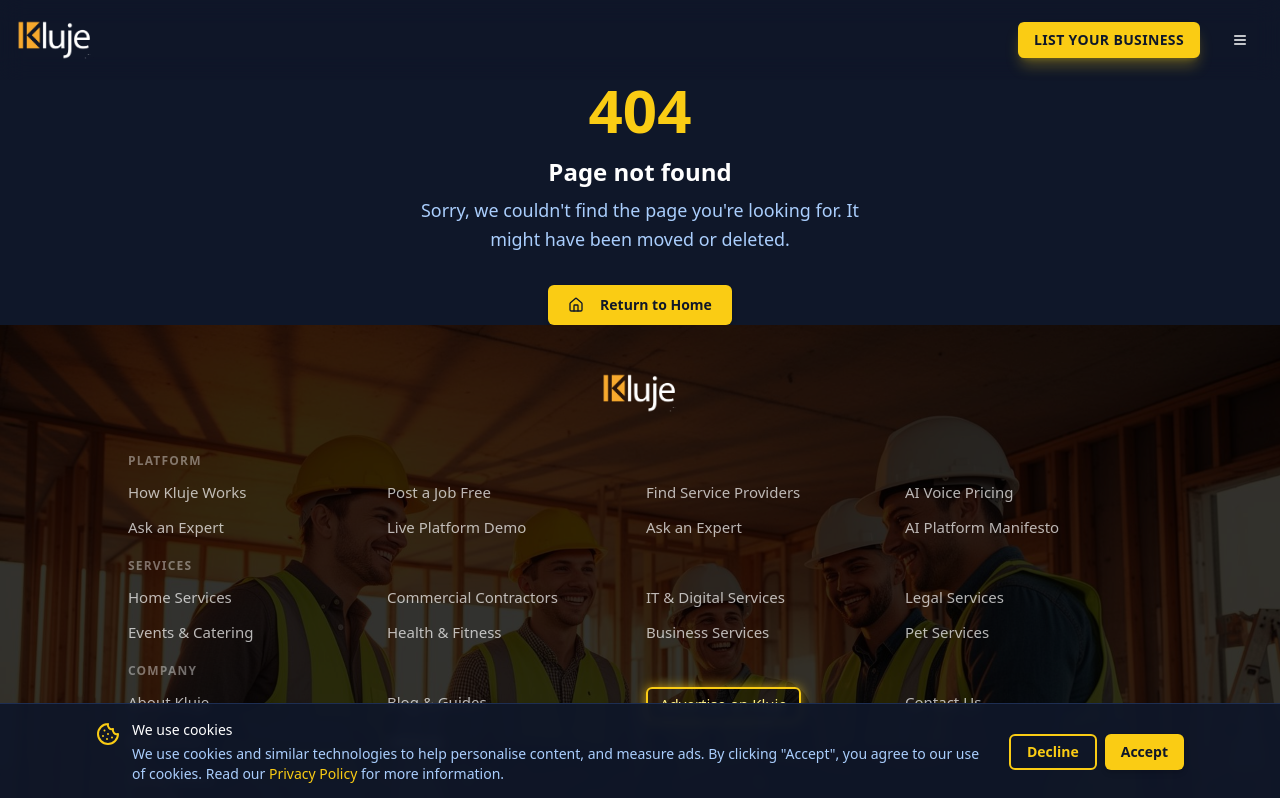
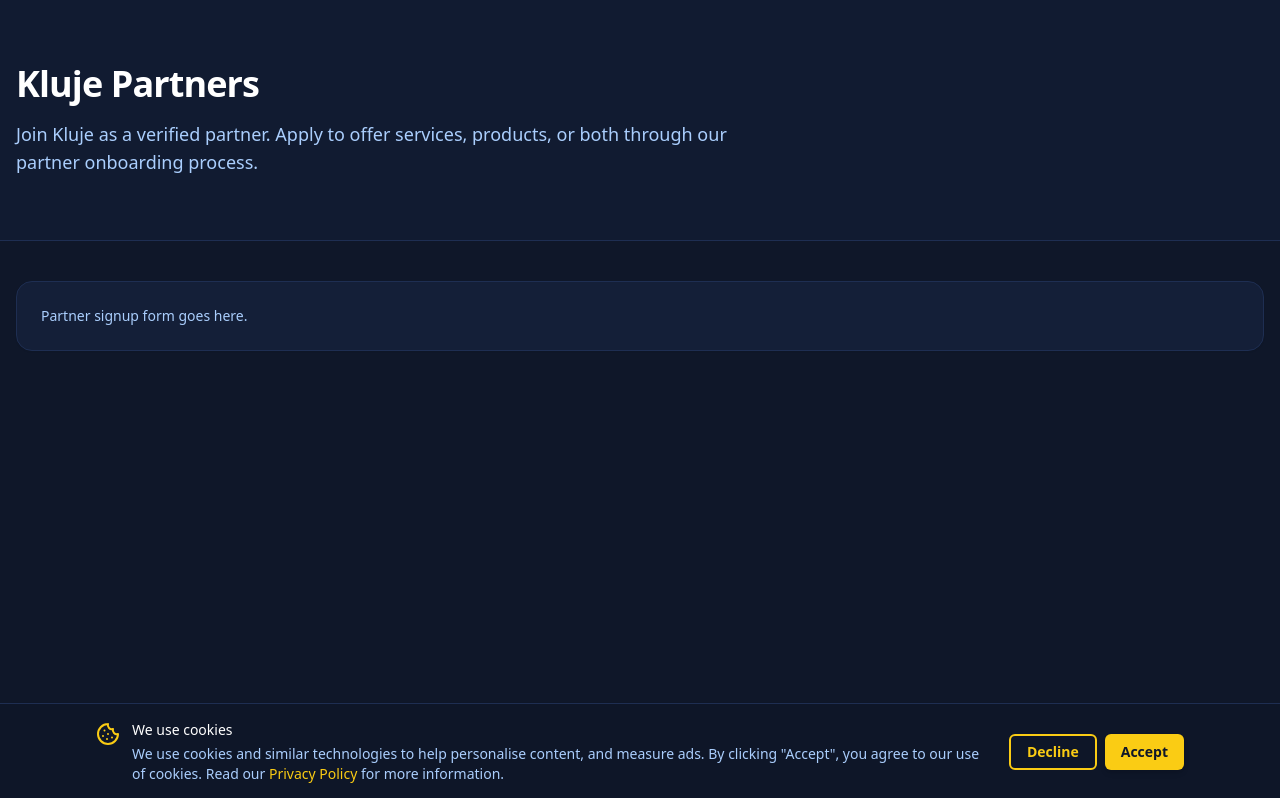
Before and after one commit to bestwebninja/klue-com, a React (Vite) app: page /partners/signup in a window 1280 px wide. Shown: the top 798 px of the page. Built offline with nearby package versions, Linux system fonts and the light colour scheme.

Commit message:
Add partner signup page and route

```diff
--- a/src/App.tsx
+++ b/src/App.tsx
@@ -56,6 +56,7 @@ const Trademark = lazy(() => import("./pages/Trademark"));
 const ContractorQuoteIntake = lazy(() => import("./pages/ContractorQuoteIntake"));
 const ZipExplorer = lazy(() => import("./pages/ZipExplorer"));
 const ZipExplorerHub = lazy(() => import("./pages/ZipExplorerHub"));
+const PartnerSignupPage = lazy(() => import("./pages/PartnerSignupPage"));
 const NotFound = lazy(() => import("./pages/NotFound"));
 
 function ScrollToTop() {
@@ -116,6 +117,7 @@ const App = () => (
               <Route path="/advertise" element={<Advertise />} />
               <Route path="/platform-manifesto" element={<PlatformManifesto />} />
               <Route path="/about" element={<AboutUs />} />
+              <Route path="/partners/signup" element={<PartnerSignupPage />} />
               {/* ComplyOS SaaS routes */}
               <Route path="/demo" element={<DemoPage />} />
               <Route path="/metrics" element={<MetricsPage />} />
--- /dev/null
+++ b/src/pages/PartnerSignupPage.tsx
@@ -0,0 +1,28 @@
+export default function PartnerSignupPage() {
+  return (
+    <main className="min-h-screen bg-background">
+      <section className="border-b bg-muted/30">
+        <div className="container mx-auto px-4 py-12 md:py-16">
+          <div className="max-w-3xl">
+            <h1 className="text-3xl font-bold tracking-tight text-foreground md:text-4xl">
+              Kluje Partners
+            </h1>
+            <p className="mt-4 text-base text-muted-foreground md:text-lg">
+              Join Kluje as a verified partner. Apply to offer services,
+              products, or both through our partner onboarding process.
+            </p>
+          </div>
+        </div>
+      </section>
+
+      <section className="container mx-auto px-4 py-8 md:py-10">
+        <div className="rounded-2xl border bg-card p-6 shadow-sm">
+          {/* Replace this with your real multi-step form component */}
+          <div className="text-sm text-muted-foreground">
+            Partner signup form goes here.
+          </div>
+        </div>
+      </section>
+    </main>
+  );
+}
```
